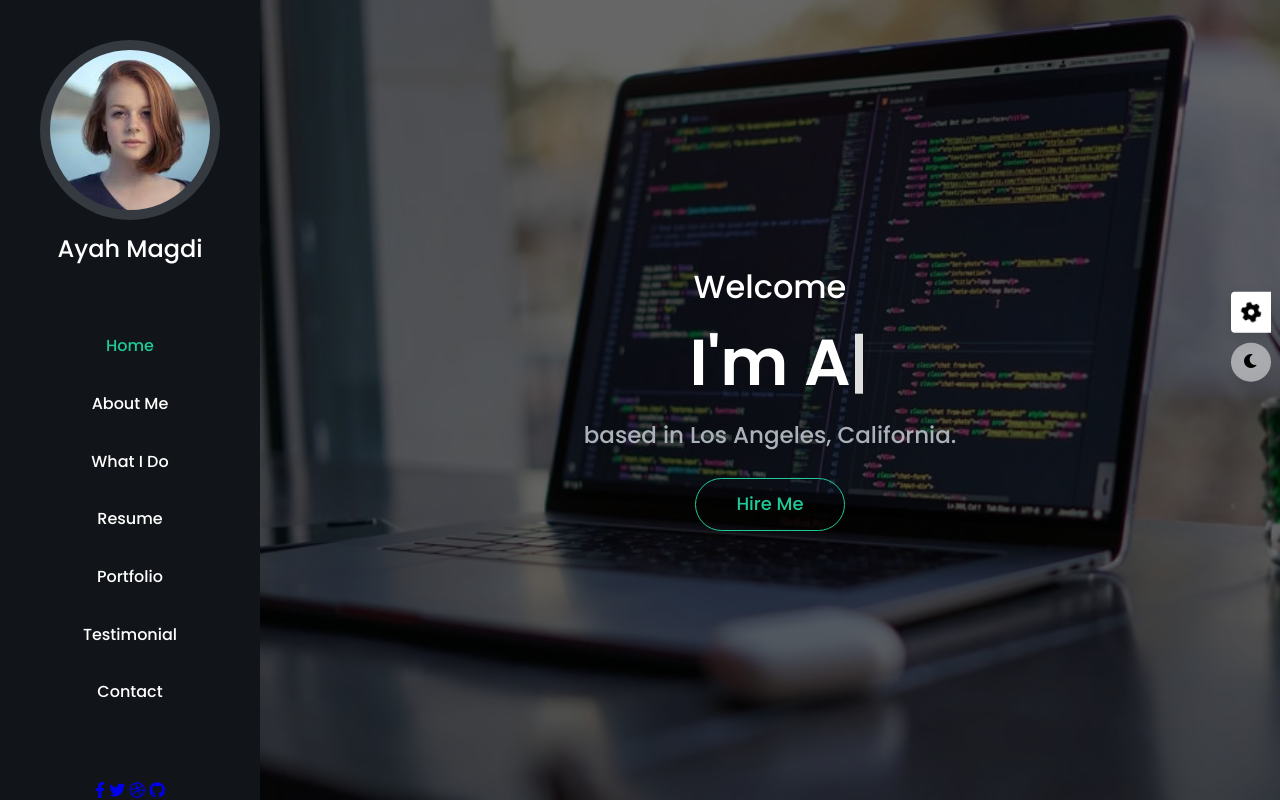
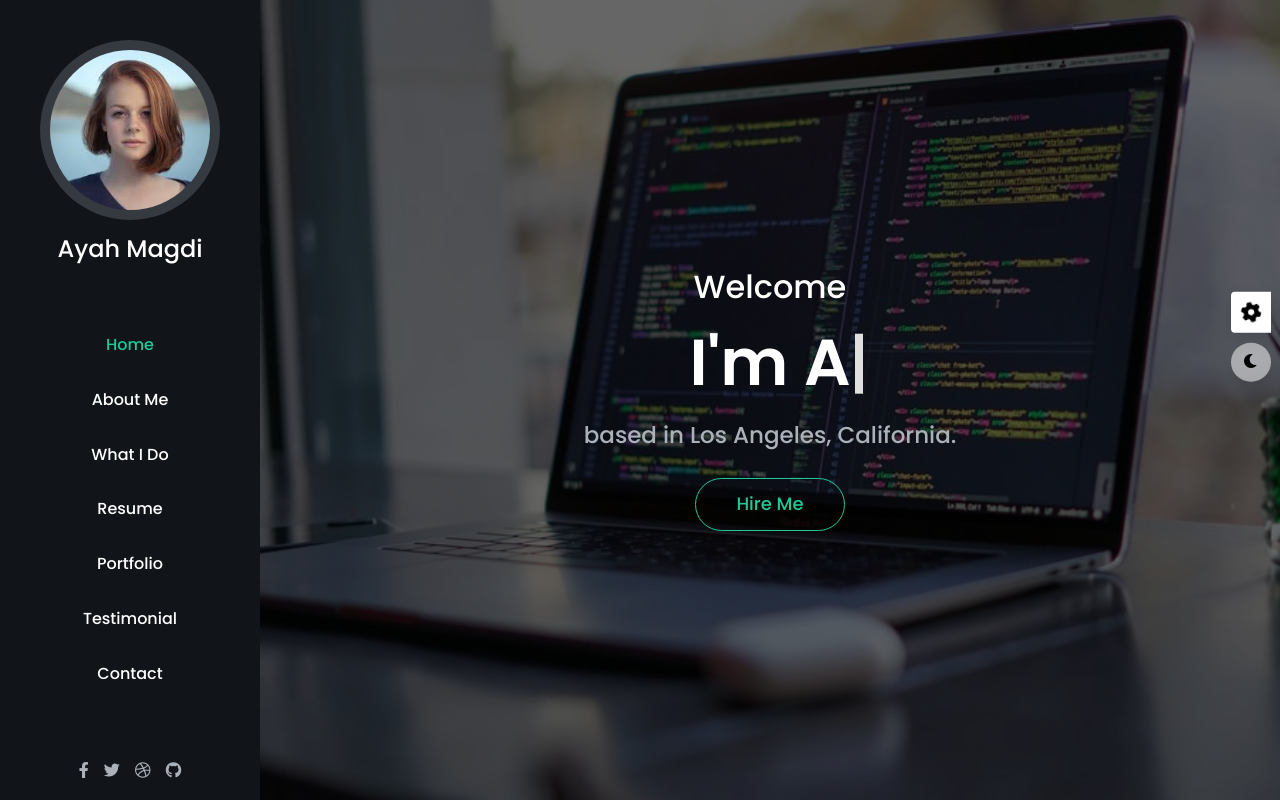
Before and after one commit to ayahMagdi/portfolio, a plain HTML site: page index.html in a window 1280 px wide. Shown: the top 805 px of the page. Drawn offline with Linux system fonts and the light colour scheme.

Commit message:
Add files via upload

```diff
--- a/css/style.scss
+++ b/css/style.scss
@@ -11,4 +11,5 @@
 @import "sass/layouts/_portfolio.scss";
 @import "sass/layouts/_testimonials.scss";
 @import "sass/layouts/_contact.scss";
+@import "sass/layouts/_footer.scss";
 @import "sass/layouts/_colors.scss";
```
Also changed, not shown: css/style.css, 1 other file.
